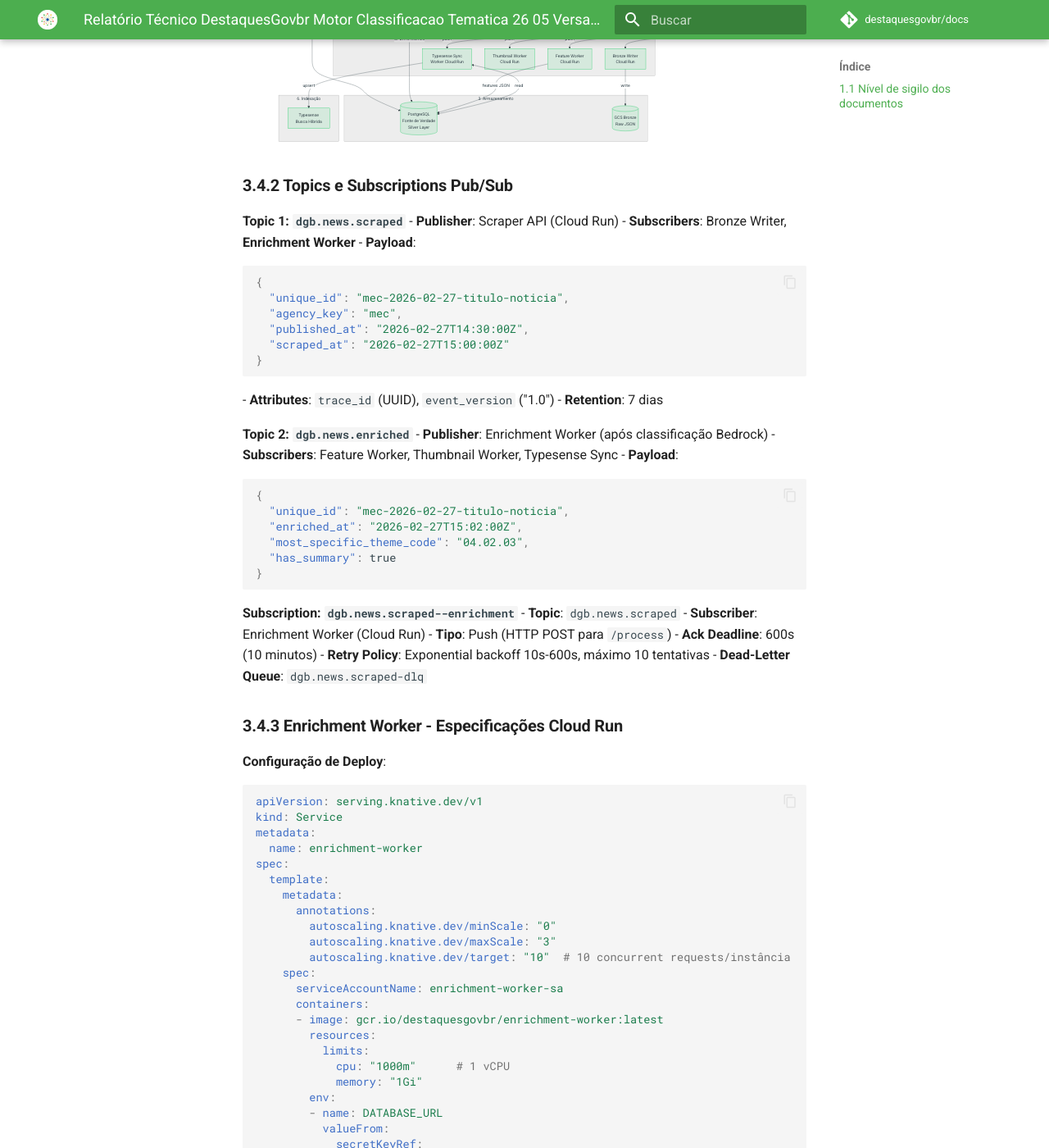
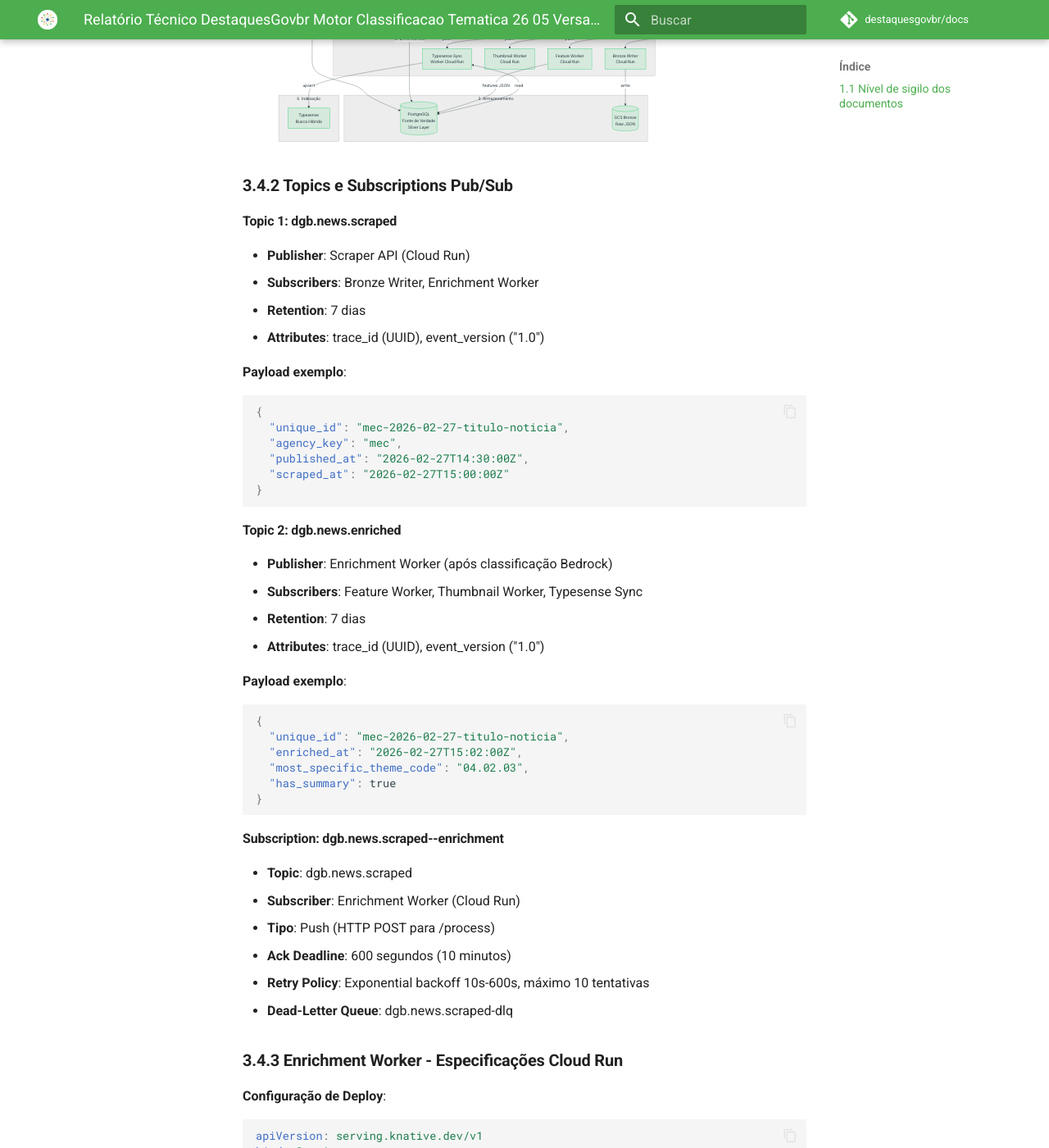
Before and after one commit to destaquesgovbr/docs, an MkDocs documentation site: the page built from docs/relatorios/Relatório-Técnico-DestaquesGovbr-Motor-Classificacao-Tematica-26-05-Versao-02.md, in a window 1280 px wide and 1400 px high, scrolled down 6741 px. Shown: the whole window at 82% size. Built offline with MkDocs 1.6.1 and Material for MkDocs 9.7.7, drawn with Linux system fonts in a browser that asks for light colours; comment, search, counter and statistics services are not loaded.

Commit message:
docs: corrige formatação da seção 3.4.2 Topics e Subscriptions
Reformatação para melhor renderização no DOCX:
- Usa subtítulos #### para cada topic e subscription
- Separa informações em listas simples
- Move blocos JSON para fora das listas
- Remove backticks inline em valores (600s ao invés de `600s`)
- Melhora hierarquia visual

Isso resolve problema de formatação quebrada no DOCX.

Co-Authored-By: Claude Sonnet 4.5 <noreply@anthropic.com>

````diff
--- a/docs/relatorios/Relatório-Técnico-DestaquesGovbr-Motor-Classificacao-Tematica-26-05-Versao-02.md
+++ b/docs/relatorios/Relatório-Técnico-DestaquesGovbr-Motor-Classificacao-Tematica-26-05-Versao-02.md
@@ -338,41 +338,50 @@ graph TB
 
 ### **3.4.2 Topics e Subscriptions Pub/Sub**
 
-**Topic 1: `dgb.news.scraped`**
+#### **Topic 1: dgb.news.scraped**
+
 - **Publisher**: Scraper API (Cloud Run)
-- **Subscribers**: Bronze Writer, **Enrichment Worker**
-- **Payload**:
-  ```json
-  {
-    "unique_id": "mec-2026-02-27-titulo-noticia",
-    "agency_key": "mec",
-    "published_at": "2026-02-27T14:30:00Z",
-    "scraped_at": "2026-02-27T15:00:00Z"
-  }
-  ```
-- **Attributes**: `trace_id` (UUID), `event_version` ("1.0")
+- **Subscribers**: Bronze Writer, Enrichment Worker
 - **Retention**: 7 dias
-
-**Topic 2: `dgb.news.enriched`**
+- **Attributes**: trace_id (UUID), event_version ("1.0")
+
+**Payload exemplo**:
+
+```json
+{
+  "unique_id": "mec-2026-02-27-titulo-noticia",
+  "agency_key": "mec",
+  "published_at": "2026-02-27T14:30:00Z",
+  "scraped_at": "2026-02-27T15:00:00Z"
+}
+```
+
+#### **Topic 2: dgb.news.enriched**
+
 - **Publisher**: Enrichment Worker (após classificação Bedrock)
 - **Subscribers**: Feature Worker, Thumbnail Worker, Typesense Sync
-- **Payload**:
-  ```json
-  {
-    "unique_id": "mec-2026-02-27-titulo-noticia",
-    "enriched_at": "2026-02-27T15:02:00Z",
-    "most_specific_theme_code": "04.02.03",
-    "has_summary": true
-  }
-  ```
-
-**Subscription: `dgb.news.scraped--enrichment`**
-- **Topic**: `dgb.news.scraped`
+- **Retention**: 7 dias
+- **Attributes**: trace_id (UUID), event_version ("1.0")
+
+**Payload exemplo**:
+
+```json
+{
+  "unique_id": "mec-2026-02-27-titulo-noticia",
+  "enriched_at": "2026-02-27T15:02:00Z",
+  "most_specific_theme_code": "04.02.03",
+  "has_summary": true
+}
+```
+
+#### **Subscription: dgb.news.scraped--enrichment**
+
+- **Topic**: dgb.news.scraped
 - **Subscriber**: Enrichment Worker (Cloud Run)
-- **Tipo**: Push (HTTP POST para `/process`)
-- **Ack Deadline**: 600s (10 minutos)
+- **Tipo**: Push (HTTP POST para /process)
+- **Ack Deadline**: 600 segundos (10 minutos)
 - **Retry Policy**: Exponential backoff 10s-600s, máximo 10 tentativas
-- **Dead-Letter Queue**: `dgb.news.scraped-dlq`
+- **Dead-Letter Queue**: dgb.news.scraped-dlq
 
 ### **3.4.3 Enrichment Worker - Especificações Cloud Run**
 
````
